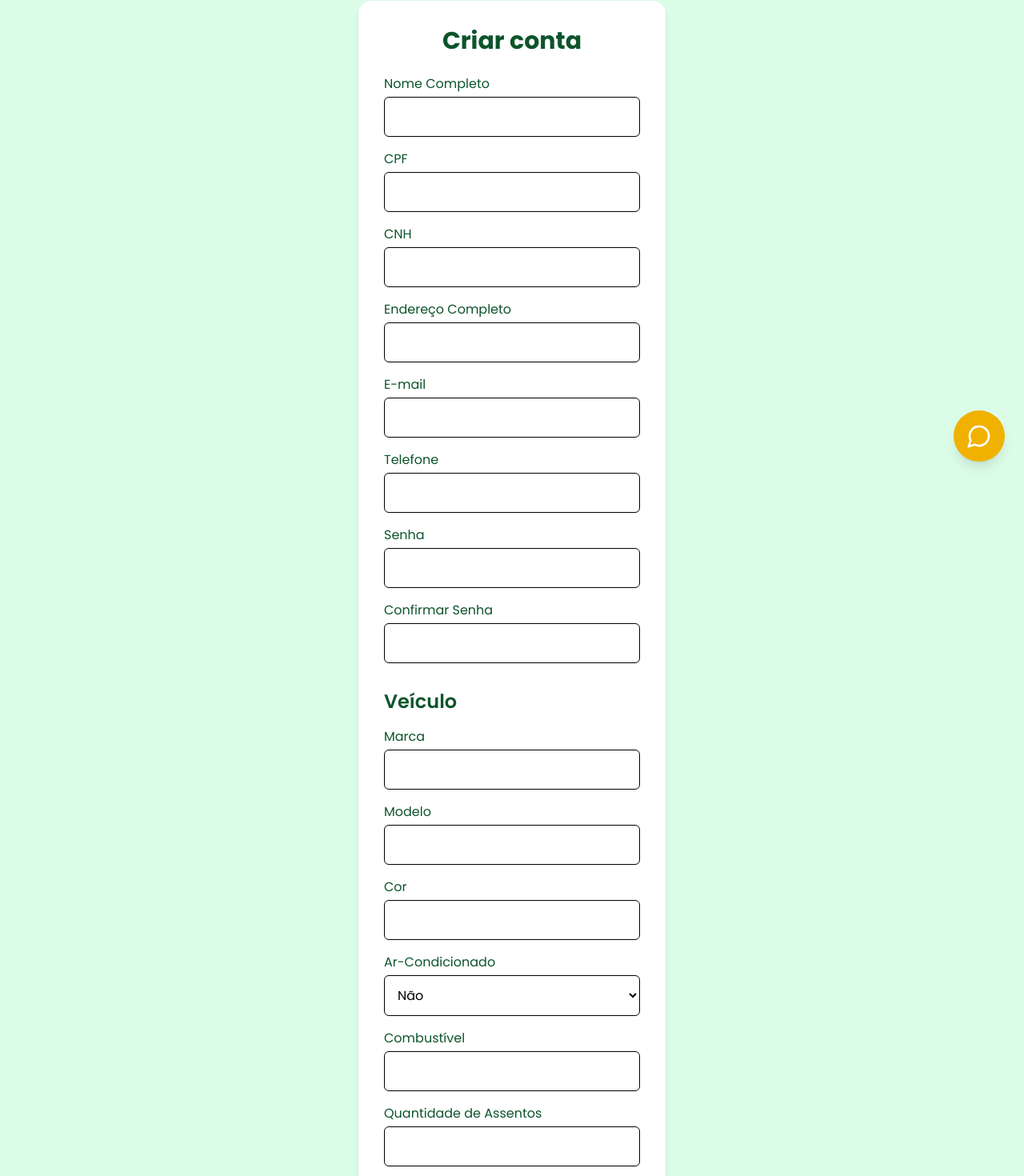
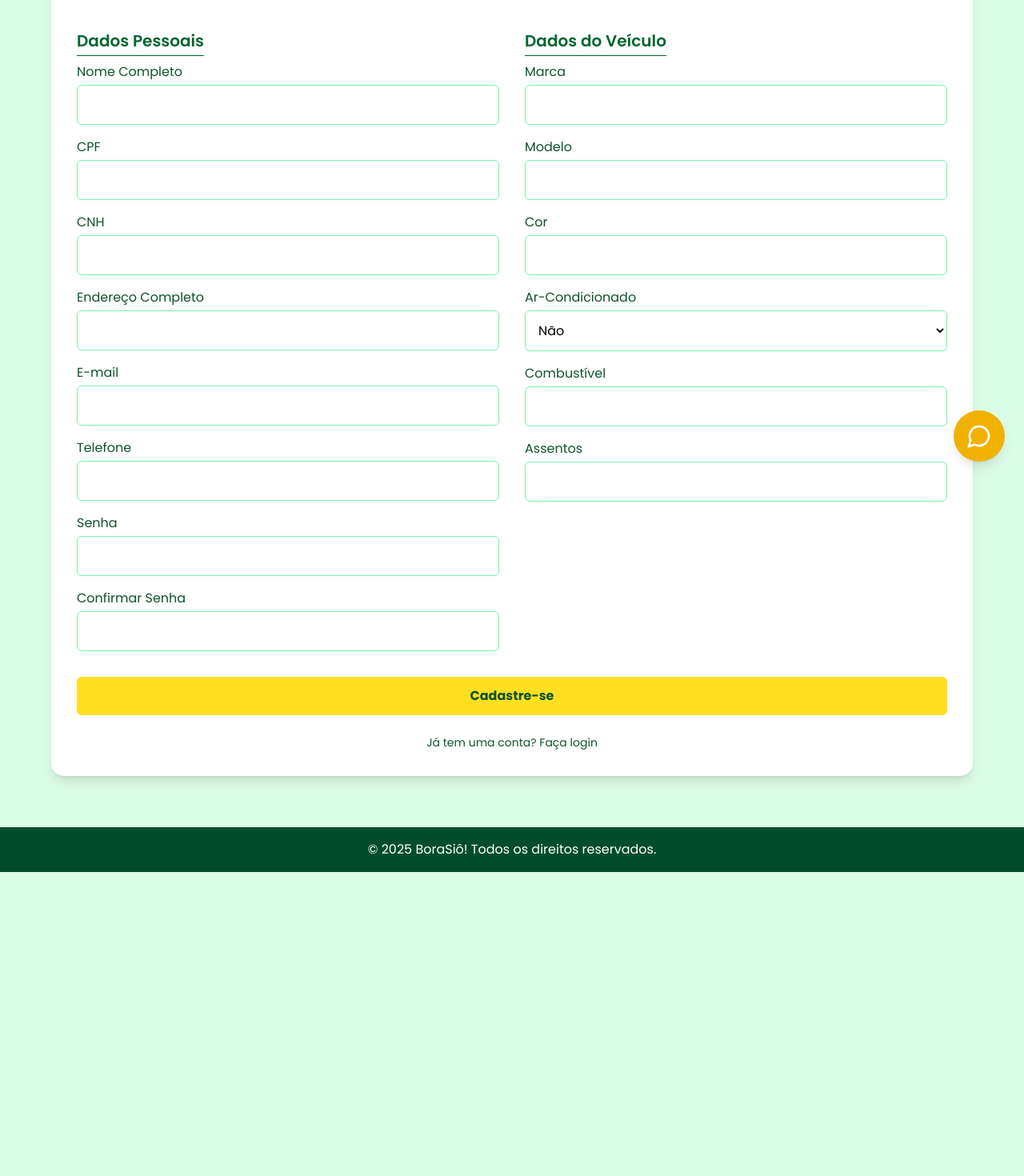
Before and after one commit to prof-freedson/pi-borasio, a Next.js app: page /pessoalmotorista/cadastromotorista in a window 1280 px wide. Shown: the part 199-1669 px from the top of the page at 80% size. After the commit the page ends 1289 px from the top, so only its background shows below. Built offline with nearby package versions, Linux system fonts and the light colour scheme.

Commit message:
página cadastro do motorista atualizado

```diff
--- a/src/app/pessoalmotorista/cadastromotorista/page.tsx
+++ b/src/app/pessoalmotorista/cadastromotorista/page.tsx
@@ -53,104 +53,73 @@ const Cadastromotorista = () => {
   };
 
   return (
-    <main className="min-h-screen bg-green-100 flex items-center justify-center px-4 pt-20 md:pt-32 pb-20 md:pb-32">
-      <div className="bg-white p-8 rounded-2xl shadow-md w-full max-w-sm">
-        <h1 className="text-3xl font-bold text-center text-green-900 mb-6">
-          Criar conta
+    <main className="min-h-screen bg-green-100 flex items-center justify-center px-4 py-16">
+      <div className="bg-white p-8 rounded-2xl shadow-lg w-full max-w-6xl">
+        <h1 className="text-3xl font-bold text-center text-green-900 mb-8">
+          Cadastro de Motorista
         </h1>
 
         {error && (
-          <div className="mb-4 p-3 bg-red-100 text-red-700 rounded-md text-sm">
+          <div className="mb-4 p-3 bg-red-100 text-red-700 rounded-md text-sm text-center">
             {error}
           </div>
         )}
 
-        <form onSubmit={handleSubmit} className="space-y-4">
-          {/* Dados Pessoais */}
-          <div>
-            <label htmlFor="nome" className="block text-green-900 mb-1">Nome Completo</label>
-            <input type="text" name="nome" id="nome" value={form.nome} onChange={handleChange} className="w-full p-3 border rounded-md" required />
-          </div>
+        <form onSubmit={handleSubmit} className="grid grid-cols-1 md:grid-cols-2 gap-8">
+          {/* Dados do Motorista */}
+          <fieldset className="space-y-4">
+            <legend className="text-xl font-semibold text-green-800 mb-2 border-b pb-1">
+              Dados Pessoais
+            </legend>
 
-          <div>
-            <label htmlFor="cpf" className="block text-green-900 mb-1">CPF</label>
-            <input type="text" name="cpf" id="cpf" value={form.cpf} onChange={handleChange} className="w-full p-3 border rounded-md" required />
-          </div>
-
-          <div>
-            <label htmlFor="cnh" className="block text-green-900 mb-1">CNH</label>
-            <input type="text" name="cnh" id="cnh" value={form.cnh} onChange={handleChange} className="w-full p-3 border rounded-md" required />
-          </div>
-
-          <div>
-            <label htmlFor="endereco" className="block text-green-900 mb-1">Endereço Completo</label>
-            <input type="text" name="endereco" id="endereco" value={form.endereco} onChange={handleChange} className="w-full p-3 border rounded-md" required />
-          </div>
-
-          <div>
-            <label htmlFor="email" className="block text-green-900 mb-1">E-mail</label>
-            <input type="email" name="email" id="email" value={form.email} onChange={handleChange} className="w-full p-3 border rounded-md" required />
-          </div>
-
-          <div>
-            <label htmlFor="telefone" className="block text-green-900 mb-1">Telefone</label>
-            <input type="tel" name="telefone" id="telefone" value={form.telefone} onChange={handleChange} className="w-full p-3 border rounded-md" required />
-          </div>
-
-          {/* Senhas */}
-          <div>
-            <label htmlFor="senha" className="block text-green-900 mb-1">Senha</label>
-            <input type="password" name="senha" id="senha" value={form.senha} onChange={handleChange} className="w-full p-3 border rounded-md" required minLength={6} />
-          </div>
-
-          <div>
-            <label htmlFor="confirmarSenha" className="block text-green-900 mb-1">Confirmar Senha</label>
-            <input type="password" name="confirmarSenha" id="confirmarSenha" value={form.confirmarSenha} onChange={handleChange} className="w-full p-3 border rounded-md" required minLength={6} />
-          </div>
+            <Input label="Nome Completo" name="nome" value={form.nome} onChange={handleChange} />
+            <Input label="CPF" name="cpf" value={form.cpf} onChange={handleChange} />
+            <Input label="CNH" name="cnh" value={form.cnh} onChange={handleChange} />
+            <Input label="Endereço Completo" name="endereco" value={form.endereco} onChange={handleChange} />
+            <Input type="email" label="E-mail" name="email" value={form.email} onChange={handleChange} />
+            <Input type="tel" label="Telefone" name="telefone" value={form.telefone} onChange={handleChange} />
+            <Input type="password" label="Senha" name="senha" value={form.senha} onChange={handleChange} />
+            <Input type="password" label="Confirmar Senha" name="confirmarSenha" value={form.confirmarSenha} onChange={handleChange} />
+          </fieldset>
 
           {/* Dados do Veículo */}
-          <h2 className="text-2xl font-semibold text-green-900 mt-8 mb-4">Veículo</h2>
+          <fieldset className="space-y-4">
+            <legend className="text-xl font-semibold text-green-800 mb-2 border-b pb-1">
+              Dados do Veículo
+            </legend>
 
-          <div>
-            <label htmlFor="veiculoMarca" className="block text-green-900 mb-1">Marca</label>
-            <input type="text" name="veiculoMarca" id="veiculoMarca" value={form.veiculoMarca} onChange={handleChange} className="w-full p-3 border rounded-md" />
+            <Input label="Marca" name="veiculoMarca" value={form.veiculoMarca} onChange={handleChange} />
+            <Input label="Modelo" name="veiculoModelo" value={form.veiculoModelo} onChange={handleChange} />
+            <Input label="Cor" name="veiculoCor" value={form.veiculoCor} onChange={handleChange} />
+            <Select
+              label="Ar-Condicionado"
+              name="veiculoArCondicionado"
+              value={form.veiculoArCondicionado}
+              onChange={handleChange}
+              options={[
+                { label: "Sim", value: "sim" },
+                { label: "Não", value: "não" }
+              ]}
+            />
+            <Input label="Combustível" name="veiculoCombustivel" value={form.veiculoCombustivel} onChange={handleChange} />
+            <Input type="number" label="Assentos" name="veiculoAssentos" value={form.veiculoAssentos} onChange={handleChange} />
+          </fieldset>
+
+          {/* Botão (fica abaixo das colunas) */}
+          <div className="md:col-span-2">
+            <button
+              type="submit"
+              disabled={isLoading}
+              className={`w-full bg-yellow-300 text-green-900 font-bold py-3 rounded-md hover:bg-yellow-400 transition ${
+                isLoading ? "opacity-70 cursor-not-allowed" : ""
+              }`}
+            >
+              {isLoading ? "Cadastrando..." : "Cadastre-se"}
+            </button>
           </div>
-
-          <div>
-            <label htmlFor="veiculoModelo" className="block text-green-900 mb-1">Modelo</label>
-            <input type="text" name="veiculoModelo" id="veiculoModelo" value={form.veiculoModelo} onChange={handleChange} className="w-full p-3 border rounded-md" />
-          </div>
-
-          <div>
-            <label htmlFor="veiculoCor" className="block text-green-900 mb-1">Cor</label>
-            <input type="text" name="veiculoCor" id="veiculoCor" value={form.veiculoCor} onChange={handleChange} className="w-full p-3 border rounded-md" />
-          </div>
-
-          <div>
-            <label htmlFor="veiculoArCondicionado" className="block text-green-900 mb-1">Ar-Condicionado</label>
-            <select name="veiculoArCondicionado" id="veiculoArCondicionado" value={form.veiculoArCondicionado} onChange={handleChange} className="w-full p-3 border rounded-md">
-              <option value="sim">Sim</option>
-              <option value="não">Não</option>
-            </select>
-          </div>
-
-          <div>
-            <label htmlFor="veiculoCombustivel" className="block text-green-900 mb-1">Combustível</label>
-            <input type="text" name="veiculoCombustivel" id="veiculoCombustivel" value={form.veiculoCombustivel} onChange={handleChange} className="w-full p-3 border rounded-md" />
-          </div>
-
-          <div>
-            <label htmlFor="veiculoAssentos" className="block text-green-900 mb-1">Quantidade de Assentos</label>
-            <input type="number" name="veiculoAssentos" id="veiculoAssentos" value={form.veiculoAssentos} onChange={handleChange} className="w-full p-3 border rounded-md" />
-          </div>
-
-          {/* Botão */}
-          <button type="submit" disabled={isLoading} className={`w-full bg-yellow-300 text-green-900 font-bold py-3 rounded-md hover:bg-yellow-400 transition ${isLoading ? "opacity-70 cursor-not-allowed" : ""}`}>
-            {isLoading ? "Cadastrando..." : "Cadastre-se"}
-          </button>
         </form>
 
-        <p className="text-center text-sm text-green-900 mt-4">
+        <p className="text-center text-sm text-green-900 mt-6">
           Já tem uma conta?{" "}
           <Link href="/pessoalmotorista/loginmotorista" className="hover:underline font-medium">
             Faça login
@@ -161,4 +130,66 @@ const Cadastromotorista = () => {
   );
 };
 
+const Input = ({
+  label,
+  name,
+  value,
+  onChange,
+  type = "text"
+}: {
+  label: string;
+  name: string;
+  value: string;
+  onChange: (e: React.ChangeEvent<HTMLInputElement>) => void;
+  type?: string;
+}) => (
+  <div>
+    <label htmlFor={name} className="block text-green-900 mb-1 font-medium">
+      {label}
+    </label>
+    <input
+      id={name}
+      name={name}
+      type={type}
+      value={value}
+      onChange={onChange}
+      className="w-full p-3 border border-green-300 rounded-md focus:outline-none focus:ring-2 focus:ring-green-500"
+      required
+    />
+  </div>
+);
+
+const Select = ({
+  label,
+  name,
+  value,
+  onChange,
+  options
+}: {
+  label: string;
+  name: string;
+  value: string;
+  onChange: (e: React.ChangeEvent<HTMLSelectElement>) => void;
+  options: { label: string; value: string }[];
+}) => (
+  <div>
+    <label htmlFor={name} className="block text-green-900 mb-1 font-medium">
+      {label}
+    </label>
+    <select
+      id={name}
+      name={name}
+      value={value}
+      onChange={onChange}
+      className="w-full p-3 border border-green-300 rounded-md focus:outline-none focus:ring-2 focus:ring-green-500"
+    >
+      {options.map((opt) => (
+        <option key={opt.value} value={opt.value}>
+          {opt.label}
+        </option>
+      ))}
+    </select>
+  </div>
+);
+
 export default Cadastromotorista;
```
